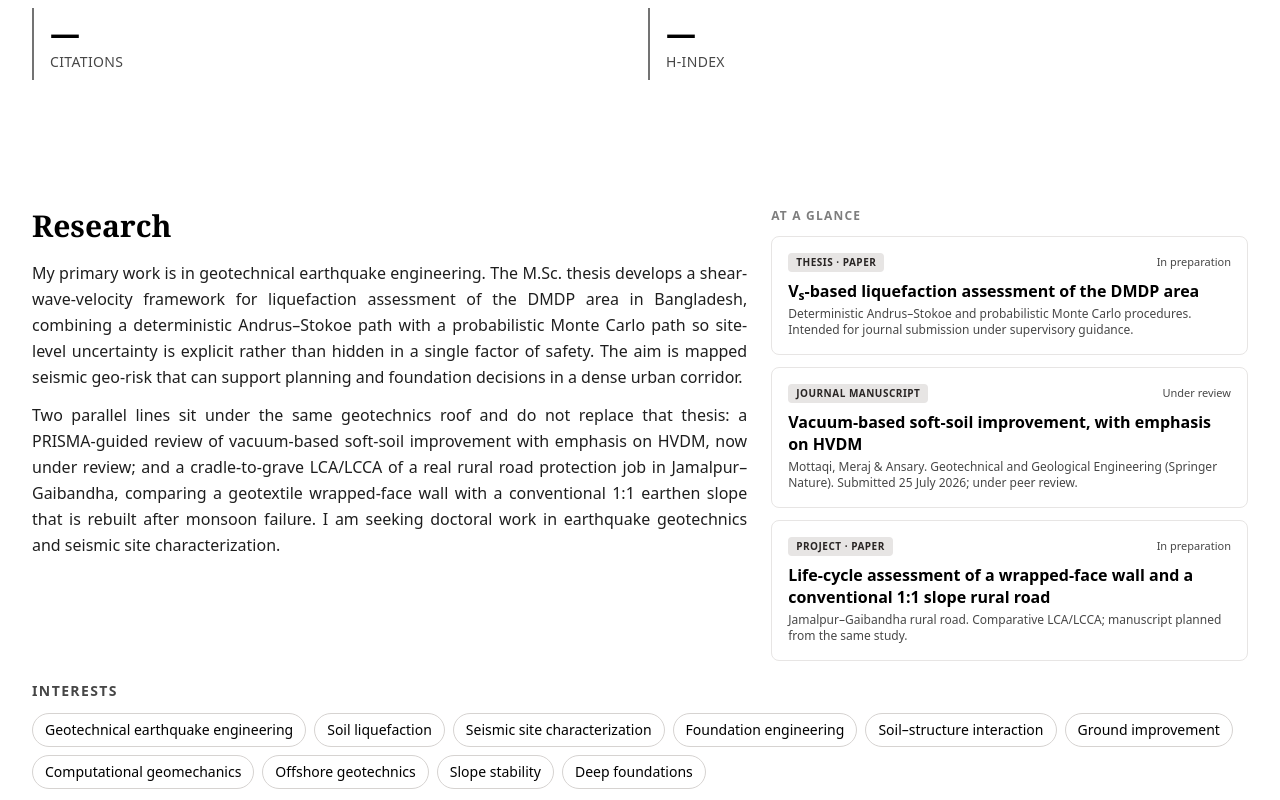
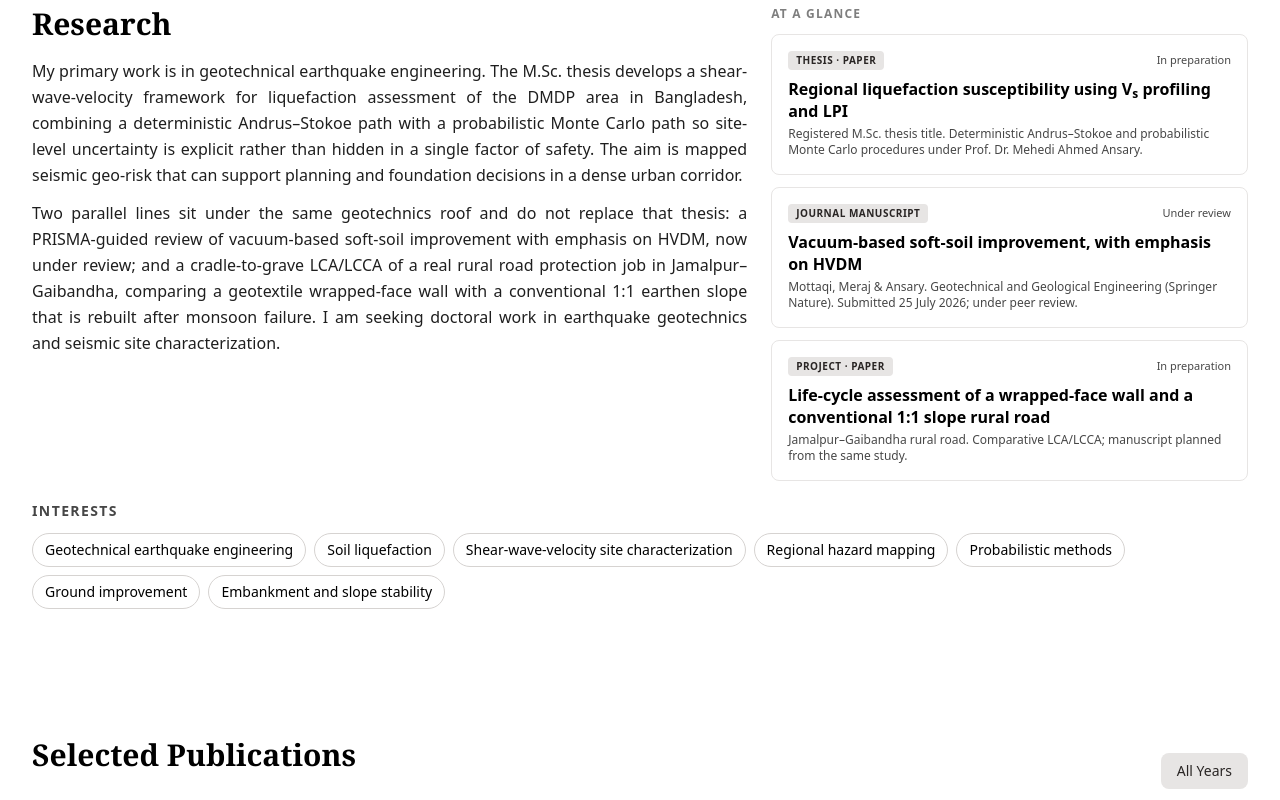
Before and after one commit to enamulislammeraj25-rin/portfolio-xrin, a React (Create React App) app: page / in a window 1280 px wide. Shown: the part 1200-2000 px from the top of the page. Built offline with nearby package versions, Linux system fonts and the light colour scheme.

Commit message:
Align site with final academic CV; omit weak UI without deleting source
Match degree, thesis title, bio, interests, ERT/recon wording; hide
citation dashes, skill %, certifications nav/section, water-supply
project, and abutment photo via comments/flags. Leave CV download
unchanged.

```diff
--- a/src/App.js
+++ b/src/App.js
@@ -178,7 +178,8 @@ export default function App() {
     { name: "Career", id: "career" },
     { name: "Projects", id: "projects" },
     { name: "Skills", id: "skills" },
-    { name: "Certifications", id: "certifications" },
+    // OMITTED Certifications from nav for academic PhD site. Uncomment to restore.
+    // { name: "Certifications", id: "certifications" },
     // Hobbies removed from the top bar and hamburger for the academic site.
     // The section is already off the page (showHobbies = false).
     // Menu -> Hobbies used to open the modal via scrollToSection('hobbies').
@@ -1131,7 +1132,7 @@ export default function App() {
                  <div className="flex flex-col gap-3">
                    <div className="text-xs font-bold uppercase tracking-widest opacity-50">At a glance</div>
                    {[
-                     { tag: "Thesis · paper", status: "In preparation", key: "vs-dmdp", line: <>V<sub>s</sub>-based liquefaction assessment of the DMDP area</>, sub: "Deterministic Andrus–Stokoe and probabilistic Monte Carlo procedures. Intended for journal submission under supervisory guidance." },
+                     { tag: "Thesis · paper", status: "In preparation", key: "vs-dmdp", line: <>Regional liquefaction susceptibility using V<sub>s</sub> profiling and LPI</>, sub: "Registered M.Sc. thesis title. Deterministic Andrus–Stokoe and probabilistic Monte Carlo procedures under Prof. Dr. Mehedi Ahmed Ansary." },
                      { tag: "Journal manuscript", status: "Under review", line: "Vacuum-based soft-soil improvement, with emphasis on HVDM", sub: "Mottaqi, Meraj & Ansary. Geotechnical and Geological Engineering (Springer Nature). Submitted 25 July 2026; under peer review." },
                      { tag: "Project · paper", status: "In preparation", line: "Life-cycle assessment of a wrapped-face wall and a conventional 1:1 slope rural road", sub: "Jamalpur–Gaibandha rural road. Comparative LCA/LCCA; manuscript planned from the same study." },
                    ].map((card) => (
@@ -1325,8 +1326,12 @@ export default function App() {
                                 </p>
                                 <div className="flex items-center gap-4 text-sm opacity-60">
                                     <span className="font-semibold">{pub.journal}</span>
-                                    <span>•</span>
-                                    <span>{pub.citations} Citations</span>
+                                    {pub.citations && pub.citations !== "—" && (
+                                      <>
+                                        <span>•</span>
+                                        <span>{pub.citations} Citations</span>
+                                      </>
+                                    )}
                                 </div>
                             </div>
                             <div className="flex gap-2 self-start md:self-center">
@@ -1402,7 +1407,7 @@ export default function App() {
                                 )}
                                 {edu.advisor && (
                                      <p className="text-sm opacity-70">
-                                        <span className="font-semibold">Advisor/Board:</span> {edu.advisor}
+                                        <span className="font-semibold">Supervisor:</span> {edu.advisor}
                                     </p>
                                 )}
                                 {edu.thesis && (
@@ -1531,7 +1536,7 @@ export default function App() {
       <Section id="skills">
         <div className="flex flex-col gap-5">
             <h2 className="text-3xl font-serif font-bold">Technical Expertise</h2>
-            <h3 className="text-xl font-bold opacity-80">Software & Tools</h3>
+            <h3 className="text-xl font-bold opacity-80">Software, field, and laboratory</h3>
 
             <div className="grid md:grid-cols-2 gap-12">
                 {/* Column 1 */}
@@ -1547,15 +1552,9 @@ export default function App() {
                             </div>
 
                             <div>
-                                <div className="flex justify-between mb-2">
+                                {/* Percentage bars omitted for academic site — levels remain in portfolioData.skills */}
+                                <div className="flex justify-between mb-1">
                                     <span className={`font-bold text-lg transition-colors ${getHoverTextColor()}`}>{skill.name}</span>
-                                    <span className="opacity-60 font-mono text-sm">{skill.level}%</span>
-                                </div>
-                                <div className={`w-full h-2 rounded-full overflow-hidden ${(isLight) ? 'bg-stone-200' : 'bg-white/10'}`}>
-                                    <div
-                                        className={`h-full rounded-full transition-all duration-1000 ease-out ${getProgressBarColor()}`}
-                                        style={{ width: `${skill.level}%` }}
-                                    />
                                 </div>
                             </div>
                         </div>
@@ -1575,15 +1574,9 @@ export default function App() {
                             </div>
 
                             <div>
-                                <div className="flex justify-between mb-2">
+                                {/* Percentage bars omitted for academic site — levels remain in portfolioData.skills */}
+                                <div className="flex justify-between mb-1">
                                     <span className={`font-bold text-lg transition-colors ${getHoverTextColor()}`}>{skill.name}</span>
-                                    <span className="opacity-60 font-mono text-sm">{skill.level}%</span>
-                                </div>
-                                <div className={`w-full h-2 rounded-full overflow-hidden ${(isLight) ? 'bg-stone-200' : 'bg-white/10'}`}>
-                                    <div
-                                        className={`h-full rounded-full transition-all duration-1000 ease-out ${getProgressBarColor()}`}
-                                        style={{ width: `${skill.level}%` }}
-                                    />
                                 </div>
                             </div>
                         </div>
@@ -1620,7 +1613,8 @@ export default function App() {
         </div>
       </Section>
 
-      {/* --- CERTIFICATIONS SECTION (CHANGED TO TIMELINE) --- */}
+      {/* --- CERTIFICATIONS SECTION (OMITTED for academic PhD site; set SHOW_CERTIFICATIONS true to restore) --- */}
+      {false && (
       <Section id="certifications">
         <div className="flex flex-col gap-5">
             <h2 className="text-3xl font-serif font-bold">Certifications</h2>
@@ -1654,6 +1648,7 @@ export default function App() {
             </div>
         </div>
       </Section>
+      )}
 
       {/* --- HOBBIES SECTION (MOVED BEFORE CONTACT) --- */}
       {showHobbies && (
--- a/src/data/portfolioData.js
+++ b/src/data/portfolioData.js
@@ -12,10 +12,10 @@ export const PORTFOLIO_DATA = {
   // --- EDITABLE: Personal Profile Info ---
   profile: {
     name: "Md Enamul Islam Bhuiyan Meraj",
-    title: "Post Graduate Student of Civil & Geotechnical Engineering",
+    title: "M.Sc. researcher, Civil & Geotechnical Engineering",
     institution: "Bangladesh University of Engineering & Technology (BUET)",
     tagline: "Civil Engineer | Graduate Civil & Geotechnical Engineering Researcher",
-    bio: "I am a Civil Engineer and M.Sc. researcher in Civil and Geotechnical Engineering at the Bangladesh University of Engineering and Technology (BUET), with a B.Sc. in Civil Engineering from RUET. My current research focuses on geotechnical earthquake engineering, particularly soil liquefaction and seismic site characterization.\n\nBeyond my current work, I am interested in expanding my research toward computational geomechanics, soil–structure interaction, foundation and offshore geotechnics, ground improvement, geohazards, and resilient and sustainable infrastructure. I am particularly interested in research that combines numerical modelling, field-based investigation, and engineering analysis to address complex infrastructure challenges.\n\nAlongside research, I have a strong interest in teaching and academic mentorship. My long-term goal is to pursue doctoral research and build an academic career that integrates research, teaching, and practical engineering problem-solving.",
+    bio: "I am a Civil Engineer and M.Sc. researcher in Civil and Geotechnical Engineering at BUET (B.Sc., RUET). My research centres on geotechnical earthquake engineering: shear-wave-velocity-based liquefaction assessment, regional hazard mapping, and probabilistic treatment of parameter uncertainty.\n\nI also work on ground improvement of soft soils (including vacuum consolidation and HVDM) and embankment and slope stability. I aim to combine field and measured-data analysis with numerical modelling in doctoral research.",
     email: "enamulislammeraj.25@gmail.com",
     location: "Dhaka, Bangladesh",
     cvLink: "/Enamul_Islam_Meraj_WebsiteCV.pdf",
@@ -38,10 +38,9 @@ export const PORTFOLIO_DATA = {
 
   // --- EDITABLE: Key Performance Metrics ---
   metrics: [
-    { label: "Citations", value: "—" },
-    { label: "h-index", value: "—" },
-    // Hidden on the academic About strip until the numbers mean something.
-    // Uncomment to show again.
+    // OMITTED on academic site until citation counts exist (restore when non-zero).
+    // { label: "Citations", value: "—" },
+    // { label: "h-index", value: "—" },
     // { label: "Projects", value: "3" },
     // { label: "Years Active", value: "5" }
   ],
@@ -49,12 +48,12 @@ export const PORTFOLIO_DATA = {
   // --- EDITABLE: Education History ---
   education: [
     {
-      degree: "M. Sc. in Civil & Geotechnical Engineering",
+      degree: "M.Sc. Engg. (Civil & Geotechnical)",
       institution: "Bangladesh University of Engineering & Technology (BUET)",
-      year: "May, 2025 - Present",
+      year: "May 2025 – Jan 2027 (expected)",
       advisor: "Prof. Dr. Mehedi Ahmed Ansary",
-      thesis: "Thesis: Shear Wave Velocity-Based Deterministic and Probabilistic Liquefaction Assessment of DMDP Area in Bangladesh.",
-      achievement: "Post Graduate Fellowship (December, 2025–present)"
+      thesis: "Thesis: Assessing Regional Liquefaction Susceptibility Using Shear Wave Velocity Profiling and the Liquefaction Potential Index.",
+      achievement: "Postgraduate Fellowship (December 2025–present)"
     },
     {
       degree: "B.Sc. in Civil Engineering",
@@ -92,51 +91,29 @@ export const PORTFOLIO_DATA = {
 
   // --- EDITABLE: Certifications ---
   certifications: [
-    {
-      title: "Microsoft 365 Fundamentals",
-      issuer: "Microsoft",
-      date: "April, 2025",
-      link: "https://www.microsoft.com"
-    },
-    {
-      title: "Construction Management",
-      issuer: "Columbia University (Coursera)",
-      date: "April 2025",
-      link: "https://www.coursera.org"
-    },
-    {
-      title: "Concrete Multi Storey Building - System Design",
-      issuer: "L&T EduTech",
-      date: "March, 2025",
-      link: "https://lntedutech.com"
-    },
-    /*
-     * HIDDEN from the Certifications block for the academic site.
-     * Yale "Financial Markets" (Coursera) does not support the geotech/PhD story.
-     * Microsoft 365, Construction Management, and L&T remain visible.
-     * To show this card again, uncomment the object below.
-     *
-    {
-      title: "Financial Markets",
-      issuer: "Yale University (Coursera)",
-      date: "February, 2025",
-      link: "https://www.coursera.org"
-    }
-    */
-
+    // OMITTED for PhD academic site (padding for research audience). Uncomment to restore.
+    // { title: "Microsoft 365 Fundamentals", issuer: "Microsoft", date: "April, 2025", link: "https://www.microsoft.com" },
+    // { title: "Construction Management", issuer: "Columbia University (Coursera)", date: "April 2025", link: "https://www.coursera.org" },
+    // { title: "Concrete Multi Storey Building - System Design", issuer: "L&T EduTech", date: "March, 2025", link: "https://lntedutech.com" },
+    // { title: "Financial Markets", issuer: "Yale University (Coursera)", date: "February, 2025", link: "https://www.coursera.org" },
   ],
 
   // --- EDITABLE: Skills & Expertise ---
   skills: [
+    // Plain names for academic site (percentage bars omitted in App.js; level kept for restore).
+    { name: "PLAXIS 2D and PLAXIS 3D", level: 40 },
+    { name: "GeoStudio (seepage analysis)", level: 30 },
+    { name: "ArcGIS Pro", level: 30 },
     { name: "AutoCAD", level: 45 },
-    { name: "PLAXIS 2D/3D", level: 40 },
-    { name: "ArcGIS Pro", level: 30 },
-    { name: "Microsoft Office Suite", level: 75 },
-    { name: "Python", level: 25 },
-    { name: "CSI ETABS & SAFE", level: 40 },
-    { name: "GeoStudio (GeoSlope)", level: 30 },
-    { name: "C/C++", level: 25 },
-    { name: "SketchUP", level: 30 }
+    { name: "ATC-20 rapid evaluation", level: 50 },
+    { name: "ERT — electrode layout & data acquisition (assisted)", level: 25 },
+    { name: "Direct shear testing", level: 40 },
+    { name: "Python (basic, in active development)", level: 25 },
+    // OMITTED from academic list (restore if needed):
+    // { name: "Microsoft Office Suite", level: 75 },
+    // { name: "CSI ETABS & SAFE", level: 40 },
+    // { name: "C/C++", level: 25 },
+    // { name: "SketchUP", level: 30 },
   ],
 
   // --- EDITABLE: Standardized Tests ---
@@ -162,33 +139,32 @@ export const PORTFOLIO_DATA = {
       description: "Rapid visual reconnaissance in Narsingdi and Narayanganj after the 21 November 2025 Madhabdi earthquake."
     },
     {
-      role: "Tutor",
-      institution: "Caretutors",
+      role: "Private Tutor — Mathematics, Physics, Chemistry, Information Technology",
+      institution: "Caretutors and independent engagements",
       department: "Education",
-      period: "May 2024 – Present",
-      description: "Structured tutoring for Classes VI–XII in mathematics, physics, chemistry, and ICT."
-    },
-    {
-      role: "Private Tutor",
-      institution: "Independent",
-      department: "Education",
-      period: "2019 – Present",
-      description: "One-to-one coaching for Classes VI–XII in mathematics, physics, chemistry, and ICT; more than 20 students."
+      period: "2019 – present",
+      description: "Individual and small-group instruction for more than twenty secondary and higher-secondary students; syllabus content, problem-solving, and examination preparation."
     }
+    // OMITTED duplicate tutoring entries (merged above). Uncomment to restore separate rows.
+    // { role: "Tutor", institution: "Caretutors", department: "Education", period: "May 2024 – Present", description: "Structured tutoring for Classes VI–XII in mathematics, physics, chemistry, and ICT." },
+    // { role: "Private Tutor", institution: "Independent", department: "Education", period: "2019 – Present", description: "One-to-one coaching for Classes VI–XII; more than 20 students." },
   ],
 
   // --- EDITABLE: Research Topic Keywords ---
   research_interests: [
     { id: "eq", topic: "Geotechnical earthquake engineering", short: "Geotechnical earthquake engineering", size: 22, note: "Seismic soil response, ground failure, and earthquake-resistant geo-design." },
     { id: "liq", topic: "Soil liquefaction", short: "Soil liquefaction", size: 20, note: "M.Sc. work: Vs-based deterministic and probabilistic liquefaction assessment." },
-    { id: "site", topic: "Seismic site characterization", short: "Seismic site characterization", size: 18, note: "Shear-wave velocity profiling and site response." },
-    { id: "found", topic: "Foundation engineering", short: "Foundation engineering", size: 19, note: "Shallow and deep foundations under static and seismic load." },
-    { id: "ssi", topic: "Soil–structure interaction", short: "Soil–structure interaction", size: 18, note: "Coupled foundation–structure response under cyclic loading." },
-    { id: "gi", topic: "Ground improvement", short: "Ground improvement", size: 17, note: "Vacuum consolidation and HVDM; manuscript under review." },
-    { id: "comp", topic: "Computational geomechanics", short: "Computational geomechanics", size: 16, note: "Finite-element and constitutive modelling of soils." },
-    { id: "off", topic: "Offshore geotechnics", short: "Offshore geotechnics", size: 18, note: "Marine foundations for energy and coastal structures." },
-    { id: "slope", topic: "Slope stability", short: "Slope stability", size: 15, note: "Static and seismic stability of slopes and earthworks." },
-    { id: "deep", topic: "Deep foundations", short: "Deep foundations", size: 17, note: "Piles and pile groups under axial and lateral load." }
+    { id: "site", topic: "Shear-wave-velocity site characterization", short: "Vs site characterization", size: 18, note: "Measured Vs profiling and site response for liquefaction screening." },
+    { id: "haz", topic: "Regional hazard mapping", short: "Regional hazard mapping", size: 17, note: "Spatial interpolation of Vs and liquefaction indices in ArcGIS Pro." },
+    { id: "prob", topic: "Probabilistic methods", short: "Probabilistic methods", size: 16, note: "Monte Carlo propagation of Vs and CSR uncertainty." },
+    { id: "gi", topic: "Ground improvement", short: "Ground improvement", size: 17, note: "Vacuum consolidation and HVDM; manuscript under peer review." },
+    { id: "slope", topic: "Embankment and slope stability", short: "Embankment and slope stability", size: 15, note: "Static and seismic stability of slopes and earthworks." },
+    // OMITTED unworked future directions (restore if needed):
+    // { id: "found", topic: "Foundation engineering", short: "Foundation engineering", size: 19, note: "Shallow and deep foundations under static and seismic load." },
+    // { id: "ssi", topic: "Soil–structure interaction", short: "Soil–structure interaction", size: 18, note: "Coupled foundation–structure response under cyclic loading." },
+    // { id: "comp", topic: "Computational geomechanics", short: "Computational geomechanics", size: 16, note: "Finite-element and constitutive modelling of soils." },
+    // { id: "off", topic: "Offshore geotechnics", short: "Offshore geotechnics", size: 18, note: "Marine foundations for energy and coastal structures." },
+    // { id: "deep", topic: "Deep foundations", short: "Deep foundations", size: 17, note: "Piles and pile groups under axial and lateral load." },
   ],
 
   research_links: [
@@ -254,10 +230,10 @@ export const PORTFOLIO_DATA = {
   current_research: [
     {
       id: "wp-liq",
-      title: "Shear Wave Velocity-Based Deterministic and Probabilistic Liquefaction Assessment of DMDP Area in Bangladesh",
+      title: "Assessing Regional Liquefaction Susceptibility Using Shear Wave Velocity Profiling and the Liquefaction Potential Index",
       venue: "M.Sc. thesis, BUET",
       year: "2025–",
-      note: "Supervisor: Prof. Dr. Mehedi Ahmed Ansary."
+      note: "Supervisor: Prof. Dr. Mehedi Ahmed Ansary. Defence expected January 2027."
     },
     {
       id: "wp-lca",
@@ -289,7 +265,7 @@ export const PORTFOLIO_DATA = {
       group: "Field work",
       period: "November–December 2025",
       summary: "ATC-20 rapid screening after the 21 November 2025 Madhabdi earthquake, Narsingdi and Narayanganj.",
-      description: "Rapid visual screening after the 21 November 2025 Madhabdi earthquake in Narsingdi and Narayanganj (Ghorashal, Palash, Madhabdi, Narsingdi, Rupganj). ATC-20-style damage observations with the BUET team supervised by Prof. Dr. Mehedi Ahmed Ansary: damage classification, safety placards, and a georeferenced record of building performance. Photographs are field observations (classroom plaster delamination, interior wall cracking, and earth-retaining / abutment facing). This is reconnaissance, not the M.Sc. thesis.",
+      description: "Rapid visual screening after the 21 November 2025 Madhabdi earthquake across Ghorashal, Palash, Madhabdi, Narsingdi and Rupganj, as part of the BUET team supervised by Prof. Dr. Mehedi Ahmed Ansary. ATC-20 damage classification, safety postings, and a georeferenced record of building performance.",
       stack: ["ATC-20", "Reconnaissance", "Earthquake engineering"],
       link: "",
       photos: [
@@ -297,15 +273,16 @@ export const PORTFOLIO_DATA = {
         { src: "/projects/eq_madhabdi/03_team_collapsed_masonry.jpg", caption: "With the reconnaissance team at a collapsed masonry building." },
         { src: "/projects/eq_madhabdi/05_classroom_horizontal_crack_delamination.jpg", caption: "Classroom: horizontal crack and plaster delamination, Palash / Narsingdi area." },
         { src: "/projects/eq_madhabdi/04_interior_diagonal_wall_cracks.jpg", caption: "Interior wall: diagonal and stepped cracking." },
-        { src: "/projects/eq_madhabdi/02_retaining_wall_hex_panels_vegetation.jpg", caption: "Hexagonal facing / abutment wall with staining and vegetation." }
+        // OMITTED: abutment/vegetation photo (long-term wear, not clear EQ damage). File remains in public/projects/eq_madhabdi/.
+        // { src: "/projects/eq_madhabdi/02_retaining_wall_hex_panels_vegetation.jpg", caption: "Hexagonal facing / abutment wall with staining and vegetation." }
       ]
     },
     {
       title: "ERT field survey, BUET campus",
       group: "Field work",
       period: "BUET campus",
-      summary: "Assisted electrode layout and data collection on a PASI ERT survey. Did not invert the sections.",
-      description: "Assisted an electrical resistivity tomography (ERT) field survey on the BUET campus using a PASI resistivity / tomography system. Work on the day: electrode layout, cabling, and data collection. Did not invert or interpret the sections. ERT is not listed as a technical skill.",
+      summary: "Assisted electrode layout, cabling, and data acquisition on a PASI ERT survey, BUET campus.",
+      description: "Assisted an electrical resistivity tomography (ERT) field survey on the BUET campus using a PASI resistivity/tomography system: electrode layout, cabling, and data acquisition.",
       stack: ["ERT", "Field survey", "Site characterization"],
       link: "",
       photos: [
@@ -327,16 +304,18 @@ export const PORTFOLIO_DATA = {
       link: "",
       photos: []
     },
+    /* OMITTED undergraduate water-supply investigation (not geotech/research). Uncomment to restore.
     {
       title: "Water-supply system investigation, Rajshahi City Corporation",
       group: "Undergraduate projects",
       period: "B.Sc., RUET",
       summary: "Investigation of RCC water-supply plants and network utilization.",
-      description: "Undergraduate investigation of the existing water-supply system of Rajshahi City Corporation (RCC): plant utilization, network efficiency, and proposed use of existing production facilities. Coursework / practice investigation, not a research project.",
+      description: "Undergraduate investigation of the existing water-supply system of Rajshahi City Corporation (RCC).",
       stack: ["Water supply", "Urban infrastructure", "Field investigation"],
       link: "",
       photos: []
     }
+    */
   ],
 
   // --- EDITABLE: Hobbies (Photos & Videos) ---
```
